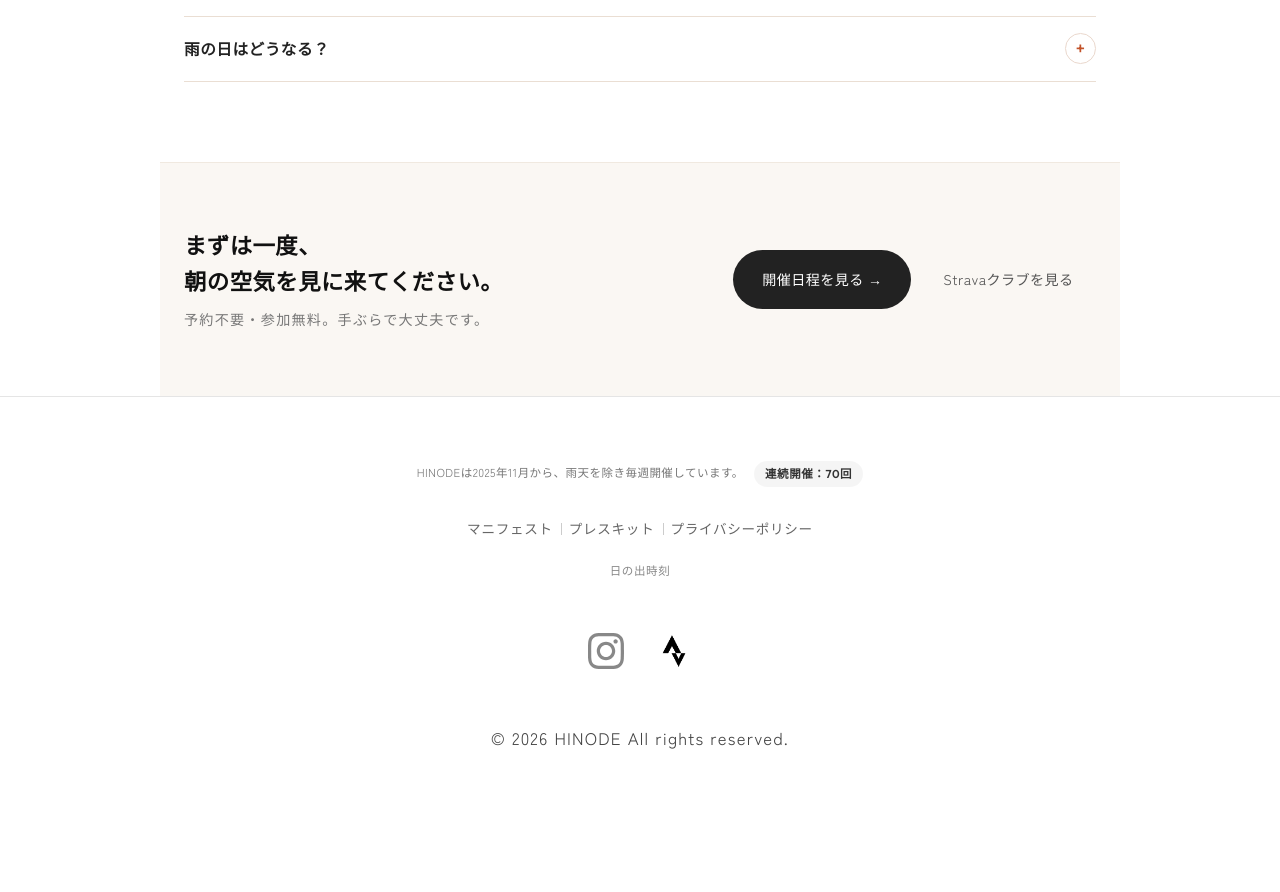
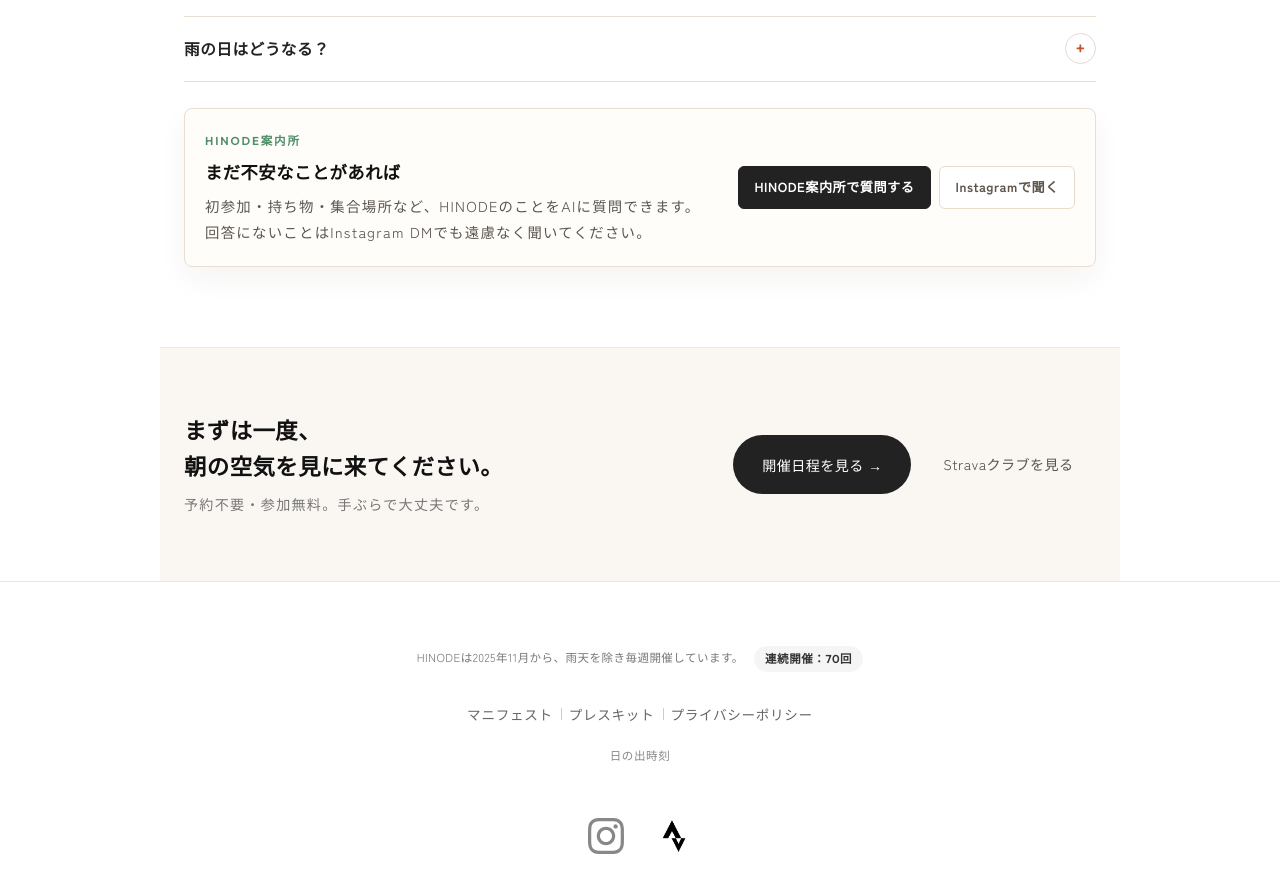
Before and after one commit to git10a/hinode, a Next.js app: page /first-run in a window 1280 px wide. Shown: the part 2373-3265 px from the top of the page. Before the commit the page ends 3224 px from the top, so only its background shows below. Built offline with nearby package versions, Linux system fonts and the light colour scheme.

Commit message:
Add first-run AI guide link

```diff
--- a/app/blog/[slug]/post.module.css
+++ b/app/blog/[slug]/post.module.css
@@ -565,7 +565,7 @@
 
 /* ---------- bottom strip ---------- */
 .bottomStrip {
-    margin: 5rem -1.5rem -4rem;
+    margin: 5rem calc(var(--bottom-strip-page-gutter, 1.5rem) * -1) -4rem;
     padding: 4rem 1.5rem;
     background: #faf7f3;
     border-top: 1px solid #f0e9e0;
--- a/app/first-run/first-run.module.css
+++ b/app/first-run/first-run.module.css
@@ -487,6 +487,99 @@
     padding: 0 2.8rem 1.25rem 0;
 }
 
+.aiGuideCard {
+    display: grid;
+    grid-template-columns: minmax(0, 1fr) auto;
+    gap: 1.2rem;
+    align-items: center;
+    margin-top: 1.6rem;
+    padding: 1.25rem;
+    border: 1px solid #eaded3;
+    border-radius: 8px;
+    background: #fffdf9;
+    box-shadow: 0 12px 28px rgba(53, 39, 29, 0.05);
+}
+
+.aiGuideText {
+    min-width: 0;
+}
+
+.aiGuideKicker {
+    margin: 0 0 0.45rem;
+    color: #4f8f68;
+    font-family: var(--font-en);
+    font-size: 0.72rem;
+    font-weight: 600;
+    letter-spacing: 0.16em;
+}
+
+.aiGuideTitle {
+    margin: 0;
+    color: #111;
+    font-family: var(--font-jp);
+    font-size: 1.08rem;
+    font-weight: 700;
+    line-height: 1.55;
+    letter-spacing: 0.03em;
+}
+
+.aiGuideLead {
+    margin: 0.45rem 0 0;
+    max-width: 520px;
+    color: #5c5650;
+    font-size: 0.9rem;
+    line-height: 1.85;
+}
+
+.aiGuideActions {
+    display: flex;
+    flex-wrap: wrap;
+    justify-content: flex-end;
+    gap: 0.55rem;
+}
+
+.aiGuidePrimary,
+.aiGuideSecondary {
+    display: inline-flex;
+    align-items: center;
+    justify-content: center;
+    min-height: 2.55rem;
+    padding: 0.68rem 0.95rem;
+    border-radius: 6px;
+    font-size: 0.82rem;
+    font-weight: 700;
+    line-height: 1.5;
+    letter-spacing: 0.04em;
+    text-align: center;
+    text-decoration: none;
+    transition: background 0.2s, border-color 0.2s, color 0.2s, transform 0.2s;
+}
+
+.aiGuidePrimary {
+    border: 1px solid #222;
+    background: #222;
+    color: #fff;
+}
+
+.aiGuidePrimary:hover {
+    border-color: #000;
+    background: #000;
+    color: #fff;
+    transform: translateY(-1px);
+}
+
+.aiGuideSecondary {
+    border: 1px solid #e8dcc9;
+    background: #fff;
+    color: #5f554c;
+}
+
+.aiGuideSecondary:hover {
+    border-color: #d8c8b5;
+    background: #fbf6ee;
+    color: #111;
+}
+
 .inlineLink {
     color: #c2532a;
     text-decoration: none;
@@ -522,6 +615,7 @@
 
 @media (max-width: 768px) {
     .page {
+        --bottom-strip-page-gutter: 1.2rem;
         padding: 5.5rem 1.2rem 3rem;
     }
 
@@ -560,6 +654,21 @@
         width: 100%;
     }
 
+    .aiGuideCard {
+        grid-template-columns: 1fr;
+        gap: 1rem;
+        padding: 1rem;
+    }
+
+    .aiGuideActions {
+        justify-content: stretch;
+    }
+
+    .aiGuidePrimary,
+    .aiGuideSecondary {
+        width: 100%;
+    }
+
     .questionItem summary {
         min-height: 3.6rem;
         padding: 0.9rem 0;
--- a/app/first-run/page.js
+++ b/app/first-run/page.js
@@ -13,6 +13,8 @@ export const metadata = {
 
 const STRAVA_CLUB_URL = 'https://www.strava.com/clubs/1772485';
 const STRAVA_CLUB_ID = '1772485';
+const NOTEBOOK_LM_URL = 'https://notebooklm.google.com/notebook/40deb023-33ff-4bf9-985a-08cbfe6df7aa';
+const INSTAGRAM_URL = 'https://www.instagram.com/hinode_run/';
 
 export const revalidate = 60;
 
@@ -304,6 +306,34 @@ export default async function FirstRunPage() {
                         </details>
                     ))}
                 </div>
+                <aside className={styles.aiGuideCard} aria-labelledby="ai-guide-title">
+                    <div className={styles.aiGuideText}>
+                        <p className={styles.aiGuideKicker}>HINODE案内所</p>
+                        <h3 id="ai-guide-title" className={styles.aiGuideTitle}>まだ不安なことがあれば</h3>
+                        <p className={styles.aiGuideLead}>
+                            初参加・持ち物・集合場所など、HINODEのことをAIに質問できます。
+                            回答にないことはInstagram DMでも遠慮なく聞いてください。
+                        </p>
+                    </div>
+                    <div className={styles.aiGuideActions}>
+                        <a
+                            href={NOTEBOOK_LM_URL}
+                            target="_blank"
+                            rel="noopener noreferrer"
+                            className={styles.aiGuidePrimary}
+                        >
+                            HINODE案内所で質問する
+                        </a>
+                        <a
+                            href={INSTAGRAM_URL}
+                            target="_blank"
+                            rel="noopener noreferrer"
+                            className={styles.aiGuideSecondary}
+                        >
+                            Instagramで聞く
+                        </a>
+                    </div>
+                </aside>
             </section>
 
             <PostBottomStrip />
--- a/app/schedule/schedule.module.css
+++ b/app/schedule/schedule.module.css
@@ -852,6 +852,7 @@
 /* ---------- responsive ---------- */
 @media (max-width: 768px) {
     .page {
+        --bottom-strip-page-gutter: 1.2rem;
         padding: 5.5rem 1.2rem 3rem;
     }
 
```
